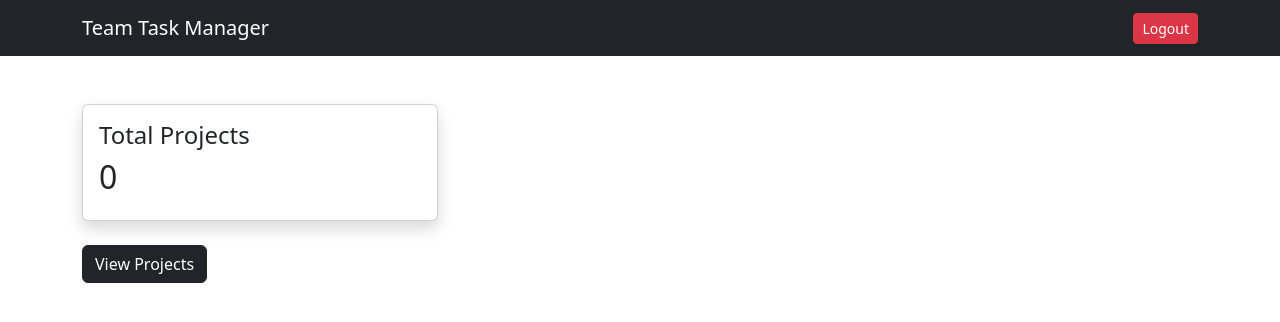
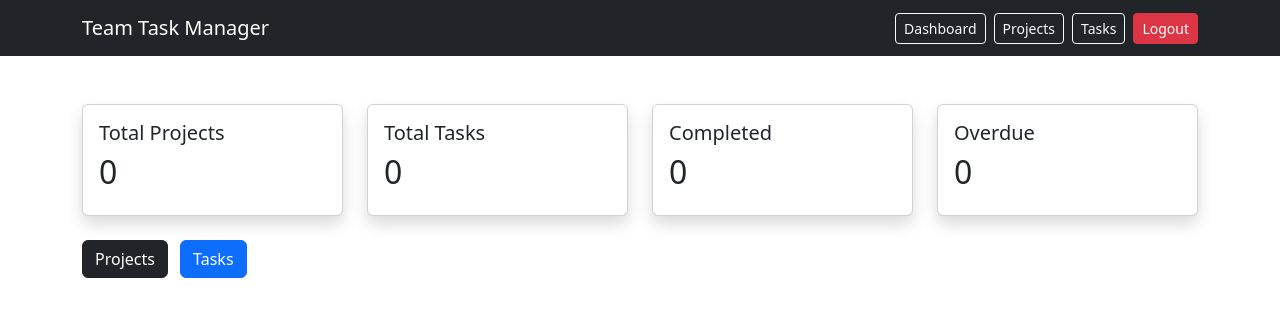
Before and after one commit to gaurav9364/flowsync-django, a Django app: page /dashboard/ in a window 1280 px wide. Shown: the top 322 px of the page. Run offline with Django 5.2, Linux system fonts and the light colour scheme; the visitor is signed in with stand-in values (Sample User, id 1); data that the repository does not hold is empty.

Commit message:
Built task management system with dashboard analytics

```diff
--- a/core/urls.py
+++ b/core/urls.py
@@ -22,4 +22,5 @@ urlpatterns = [
 
     path('', include('users.urls')),
     path('projects/', include('projects.urls')),
+    path('tasks/', include('tasks.urls')),
 ]
--- /dev/null
+++ b/tasks/urls.py
@@ -0,0 +1,9 @@
+from django.urls import path
+from .views import task_list, create_task, update_task_status, delete_task
+
+urlpatterns = [
+    path('', task_list, name='task_list'),
+    path('create/', create_task, name='create_task'),
+    path('update/<int:pk>/', update_task_status, name='update_task_status'),
+    path('delete/<int:pk>/', delete_task, name='delete_task'),
+]
--- a/templates/base.html
+++ b/templates/base.html
@@ -11,19 +11,33 @@
 
 <nav class="navbar navbar-expand-lg navbar-dark bg-dark">
     <div class="container">
-        <a class="navbar-brand" href="#">Team Task Manager</a>
 
-        <div class="ms-auto">
-            {% if user.is_authenticated %}
-                <a href="{% url 'logout' %}" class="btn btn-danger btn-sm">
-                    Logout
-                </a>
-            {% else %}
-                <a href="{% url 'login' %}" class="btn btn-light btn-sm">
-                    Login
-                </a>
-            {% endif %}
+        <a class="navbar-brand" href="{% url 'dashboard' %}">
+            Team Task Manager
+        </a>
+
+        {% if user.is_authenticated %}
+        <div class="d-flex gap-2">
+
+            <a href="{% url 'dashboard' %}" class="btn btn-outline-light btn-sm">
+                Dashboard
+            </a>
+
+            <a href="{% url 'project_list' %}" class="btn btn-outline-light btn-sm">
+                Projects
+            </a>
+
+            <a href="{% url 'task_list' %}" class="btn btn-outline-light btn-sm">
+                Tasks
+            </a>
+
+            <a href="{% url 'logout' %}" class="btn btn-danger btn-sm">
+                Logout
+            </a>
+
         </div>
+        {% endif %}
+
     </div>
 </nav>
 
--- a/users/templates/users/dashboard.html
+++ b/users/templates/users/dashboard.html
@@ -2,13 +2,40 @@
 
 {% block content %}
 
-<div class="row">
+<div class="row g-4">
 
-    <div class="col-md-4">
+    <div class="col-md-3">
         <div class="card shadow">
             <div class="card-body">
-                <h4>Total Projects</h4>
+                <h5>Total Projects</h5>
                 <h2>{{ total_projects }}</h2>
+            </div>
+        </div>
+    </div>
+
+    <div class="col-md-3">
+        <div class="card shadow">
+            <div class="card-body">
+                <h5>Total Tasks</h5>
+                <h2>{{ total_tasks }}</h2>
+            </div>
+        </div>
+    </div>
+
+    <div class="col-md-3">
+        <div class="card shadow">
+            <div class="card-body">
+                <h5>Completed</h5>
+                <h2>{{ completed_tasks }}</h2>
+            </div>
+        </div>
+    </div>
+
+    <div class="col-md-3">
+        <div class="card shadow">
+            <div class="card-body">
+                <h5>Overdue</h5>
+                <h2>{{ overdue_tasks }}</h2>
             </div>
         </div>
     </div>
@@ -16,8 +43,12 @@
 </div>
 
 <div class="mt-4">
-    <a href="{% url 'project_list' %}" class="btn btn-dark">
-        View Projects
+    <a href="{% url 'project_list' %}" class="btn btn-dark me-2">
+        Projects
+    </a>
+
+    <a href="{% url 'task_list' %}" class="btn btn-primary">
+        Tasks
     </a>
 </div>
 
--- a/users/views.py
+++ b/users/views.py
@@ -2,7 +2,11 @@ from django.shortcuts import render, redirect
 from django.contrib.auth import login, logout
 from django.contrib.auth.views import LoginView
 from django.contrib.auth.decorators import login_required
+from django.utils.timezone import now
+
 from .forms import SignupForm
+from tasks.models import Task
+from projects.models import Project
 
 
 def signup_view(request):
@@ -13,6 +17,7 @@ def signup_view(request):
 
     if request.method == 'POST':
         form = SignupForm(request.POST)
+
         if form.is_valid():
             user = form.save()
             login(request, user)
@@ -21,18 +26,8 @@ def signup_view(request):
     context = {
         'form': form
     }
+
     return render(request, 'users/signup.html', context)
-
-
-@login_required
-def dashboard_view(request):
-    total_projects = request.user.assigned_projects.count()
-
-    context = {
-        'total_projects': total_projects
-    }
-
-    return render(request, 'users/dashboard.html', context)
 
 
 class CustomLoginView(LoginView):
@@ -43,3 +38,46 @@ class CustomLoginView(LoginView):
 def logout_view(request):
     logout(request)
     return redirect('login')
+
+
+@login_required
+def dashboard_view(request):
+    if request.user.role == 'admin':
+        total_projects = Project.objects.count()
+        total_tasks = Task.objects.count()
+        completed_tasks = Task.objects.filter(
+            status='completed'
+        ).count()
+
+        overdue_tasks = Task.objects.filter(
+            due_date__lt=now().date()
+        ).exclude(
+            status='completed'
+        ).count()
+
+    else:
+        total_projects = request.user.assigned_projects.count()
+        total_tasks = request.user.tasks.count()
+
+        completed_tasks = request.user.tasks.filter(
+            status='completed'
+        ).count()
+
+        overdue_tasks = request.user.tasks.filter(
+            due_date__lt=now().date()
+        ).exclude(
+            status='completed'
+        ).count()
+
+    context = {
+        'total_projects': total_projects,
+        'total_tasks': total_tasks,
+        'completed_tasks': completed_tasks,
+        'overdue_tasks': overdue_tasks,
+    }
+
+    return render(
+        request,
+        'users/dashboard.html',
+        context
+    )
```
Also changed, not shown: tasks/forms.py (added, +22 -0 lines), tasks/templates/tasks/create_task.html (added, +28 -0 lines), tasks/templates/tasks/task_list.html (added, +96 -0 lines), tasks/views.py (+67 -2 lines).
